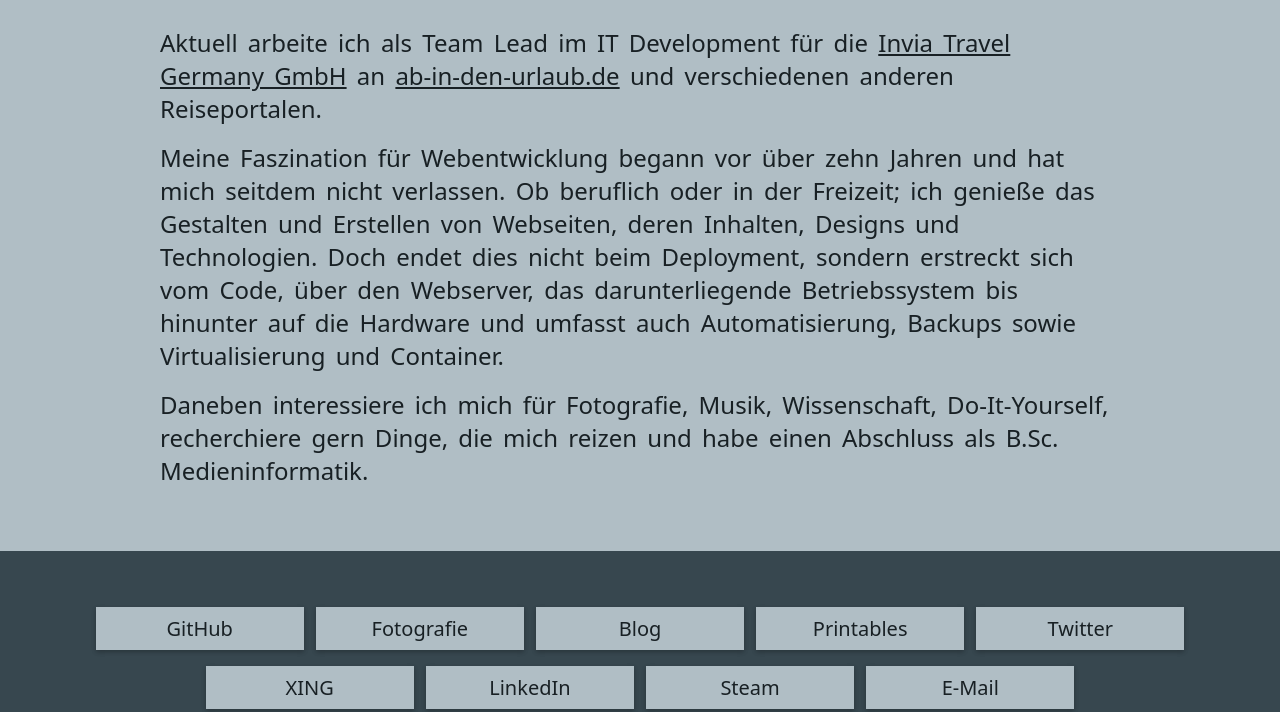
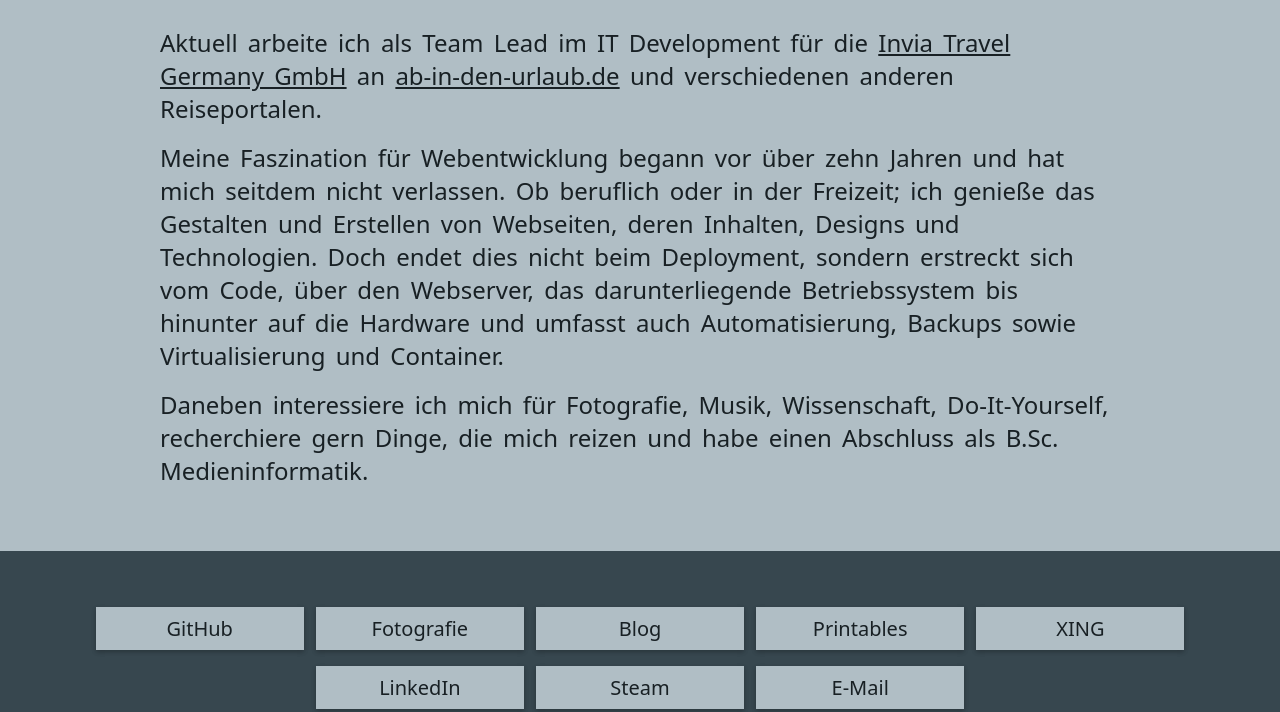
Before and after one commit to medienlampe/bischoff.media, an Eleventy site: page src/index.html in a window 1280 px wide. Shown: the part 254-966 px from the top of the page. Built offline with nearby package versions, Linux system fonts and the light colour scheme; Eleventy itself is replaced by a stand-in of ours; files that its build step writes are made by us from their sources; what eleventy-sass would draw is missing.

Commit message:
Update index.html

```diff
--- a/src/index.html
+++ b/src/index.html
@@ -77,13 +77,6 @@ name: <strong>Softwareentwickler</strong> aus Leipzig
   >Printables</a
 >
 <a
-  href="https://twitter.com/TheTalesOfImmo"
-  title="Twitter-Profil von Sven Bischoff"
-  class="external"
-  rel="me noopener noreferrer"
-  >Twitter</a
->
-<a
   href="https://www.xing.com/profile/Sven_Bischoff10"
   title="XING-Profil von Sven Bischoff"
   class="external"
```
